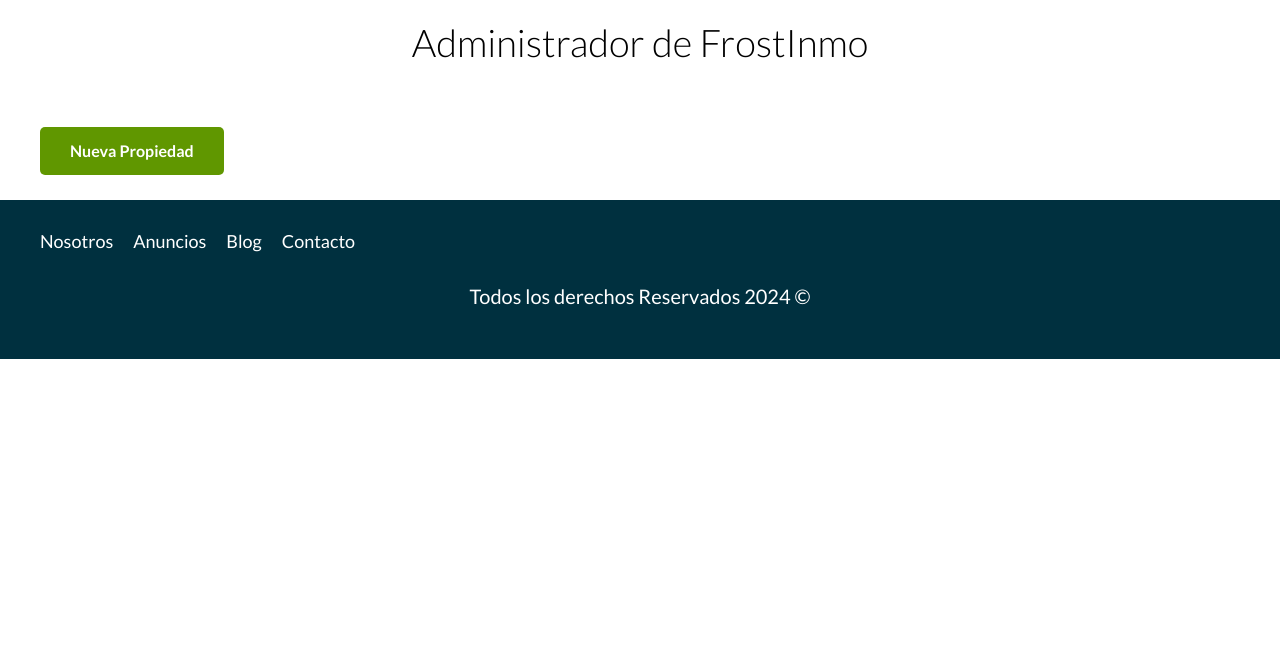
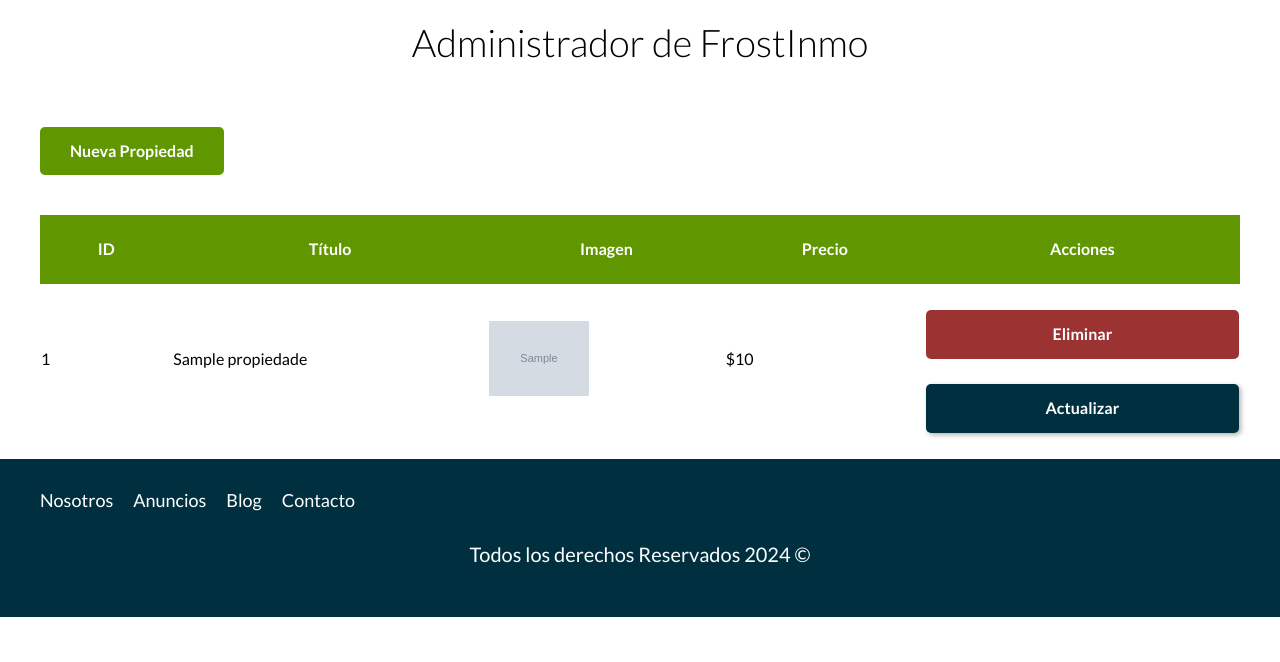
Before and after one commit to SamuelFriasNieto/FrostInmo, a PHP site: page /admin/index.php in a window 1280 px wide. Shown: the part 138-800 px from the top of the page. Run offline with PHP 8.4, Linux system fonts and the light colour scheme; tables that the repository leaves empty or names only in its code hold one stand-in row (values such as "Sample post"); grey boxes marked "Sample" are stand-in pictures.

Commit message:
Imprimo las viviendas de la BD en la web

```diff
--- a/admin/index.php
+++ b/admin/index.php
@@ -1,4 +1,11 @@
 <?php
+  require '../includes/config/database.php';
+  $db = conectarDB();
+
+  $query = "SELECT * FROM propiedades";
+
+  $propiedades = mysqli_query($db,$query);
+
   require '../includes/funciones.php';
   incluirTemplate('header');
 
@@ -12,8 +19,37 @@
         <?php endif ?>
 
         <a href="/frostinmo/admin/propiedades/crear.php" class="boton boton-verde">Nueva Propiedad</a>
+
+        <table class="propiedades">
+          <thead>
+            <tr>
+              <th>ID</th>
+              <th>Título</th>
+              <th>Imagen</th>
+              <th>Precio</th>
+              <th>Acciones</th>
+            </tr>
+          </thead>
+
+          <tbody>
+            <?php while($propiedad = mysqli_fetch_assoc($propiedades)): ?>
+            <tr>
+              <td><?= $propiedad['id'] ?></td>
+              <td><?= $propiedad['titulo'] ?></td>
+              <td><img src="/frostinmo/imagenes/<?= $propiedad['imagen'] ?>" class="imagen-tabla" alt=""></td>
+              <td>$<?= $propiedad['precio'] ?></td>
+              <td>
+                <a href="#" class="boton boton-rojo-block">Eliminar</a>
+                <a href="#" class="boton boton-azul-block">Actualizar</a>
+              </td>
+            </tr>
+            <?php endwhile; ?>
+          </tbody>
+        </table>
     </main>
 
-    <?php
+<?php
+  mysqli_close($db);
+
   incluirTemplate('footer');
 ?>
--- a/src/scss/base/_botones.scss
+++ b/src/scss/base/_botones.scss
@@ -11,3 +11,11 @@
 .boton-verde {
     @include boton($verde, inline-block);
 }
+
+.boton-rojo-block {
+    @include boton($rojo, block);
+}
+
+.boton-verde-block {
+    @include boton($verde, block);
+}
--- a/src/scss/base/_darkMode.scss
+++ b/src/scss/base/_darkMode.scss
@@ -18,7 +18,7 @@
         color: $blanco;
     }
 
-    a,h1,h2,h3,h4,label {
+    a,h1,h2,h3,h4,label,th,td {
         color: $azul;
     }
 
--- a/src/scss/internas/_admin.scss
+++ b/src/scss/internas/_admin.scss
@@ -13,3 +13,22 @@
     background-color: $verde;
   }
 }
+
+table.propiedades {
+  margin-top: 4rem;
+  width: 100%;
+  border-spacing: 0;
+
+  thead {
+    background-color: $verde;
+
+    th {
+      color: $blanco;
+      padding: 2rem;
+    }
+  }
+
+  .imagen-tabla {
+    width: 10rem;
+  }
+}
```
Also changed, not shown: build/css/app.css, 1 other file.
